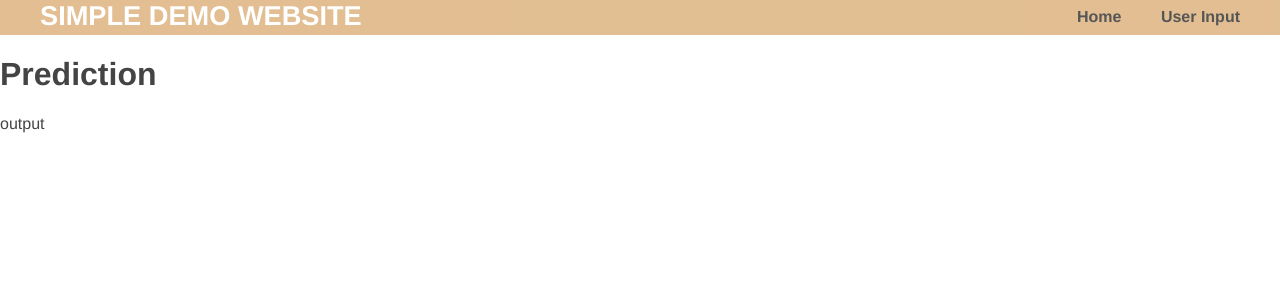
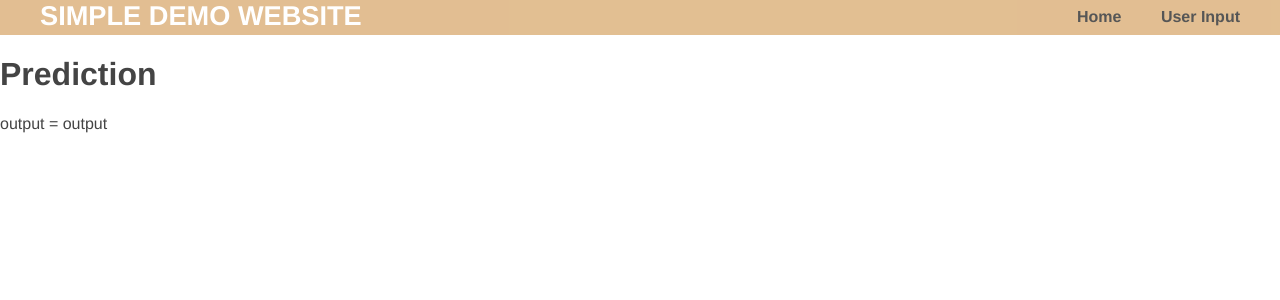
Before and after one commit to olaoluthomas/bbby_btyd, a Flask app: template templates/demo_result.html in a window 1280 px wide. Shown: the top 300 px of the page. Run offline with Flask 2, Linux system fonts and the light colour scheme; the template is opened without the code that fills it, so the values that code supplies are empty.

Commit message:
Update demo_result.html

```diff
--- a/templates/demo_result.html
+++ b/templates/demo_result.html
@@ -8,7 +8,7 @@
        {% extends "template.html" %}
        {% block content %}
        <h1> Prediction </h1>
-       <p> output </p>
+       <p> output = output</p>
        {% endblock %}
      </body>
 </html>
```
